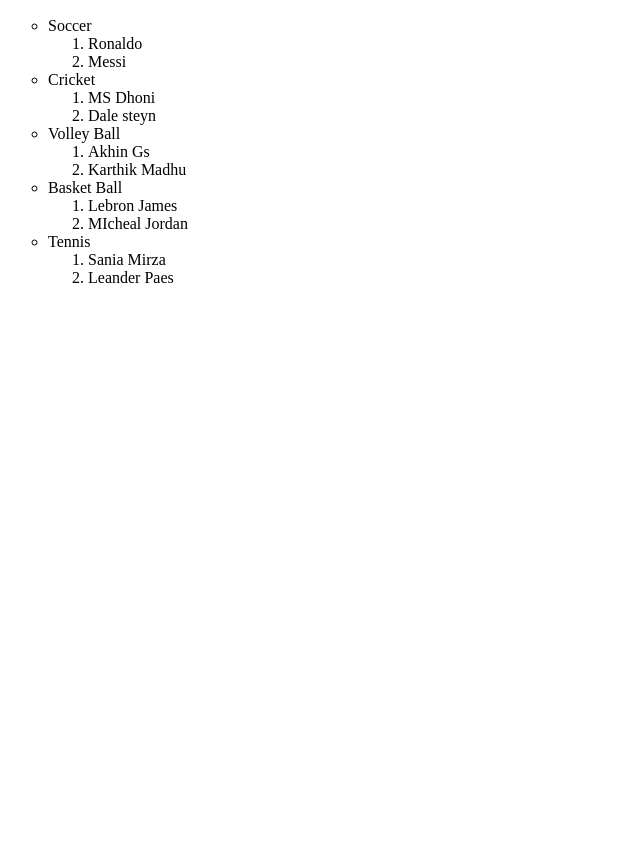
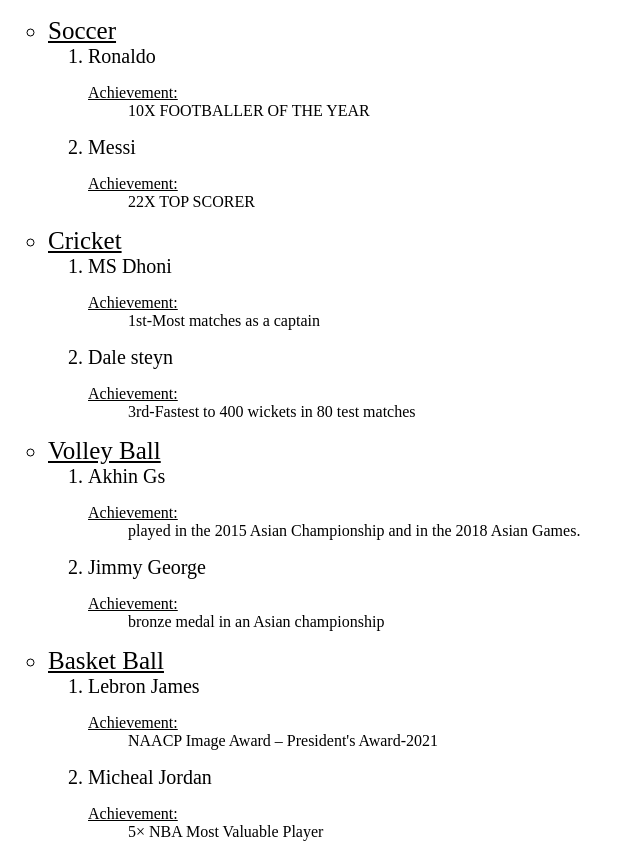
Before and after one commit to dmuthuraaj/favourite-sports, a plain HTML site: page index.html in a window 1280 px wide. Shown: the part 50-904 px from the top of the page, without its empty margins (0-640 px from the left). Before the commit the page ends 800 px from the top, so only its background shows below. Drawn offline with Linux system fonts and the light colour scheme.

Commit message:
Added achivements of all players

```diff
--- a/index.html
+++ b/index.html
@@ -6,36 +6,88 @@
         .list{
             list-style:circle;
         }
+        .sport{
+            text-decoration: underline;
+            font-size: 25px;
+            font-family: 'Times New Roman', Times, serif;
+        }
+        .name{
+            font-size: 20px;
+            font-family: 'Times New Roman', Times, serif;
+        }
+        dt{
+            text-decoration: underline;
+        }
     </style>
 </head>
 <body>
     <h2 class="heading">Favourite Sports</h2>
     <div class="fav-sports">
     <ul class="list">
-        <li>Soccer</li>
+        <li class="sport">Soccer</li>
         <ol>
-            <li>Ronaldo</li>
-            <li>Messi</li>
+            <li class="name">Ronaldo</li>
+            <dl>
+                <dt>Achievement:</dt>
+                <dd>10X FOOTBALLER OF THE YEAR</dd>
+            </dl>
+            <li class="name">Messi</li>
+            <dl>
+                <dt>Achievement:</dt>
+                <dd>22X TOP SCORER</dd>
+            </dl>
         </ol>
-        <li>Cricket</li>
+        <li class="sport">Cricket</li>
         <ol>
-            <li>MS Dhoni</li>
-            <li>Dale steyn</li>
+            <li class="name">MS Dhoni</li>
+            <dl>
+                <dt>Achievement:</dt>
+                <dd>1st-Most matches as a captain</dd>
+            </dl>
+            <li class="name">Dale steyn</li>
+            <dl>
+                <dt>Achievement:</dt>
+                <dd>3rd-Fastest to 400 wickets in 80 test matches</dd>
+            </dl>
         </ol>
-        <li>Volley Ball</li>
+        <li class="sport">Volley Ball</li>
         <ol>
-            <li>Akhin Gs</li>
-            <li>Karthik Madhu</li>
+            <li class="name">Akhin Gs</li>
+            <dl>
+                <dt>Achievement:</dt>
+                <dd>played in the 2015 Asian Championship and in the 2018 Asian Games.</dd>
+            </dl>
+            <li class="name">Jimmy George</li>
+            <dl>
+                <dt>Achievement:</dt>
+                <dd>bronze medal in an Asian championship</dd>
+            </dl>
         </ol>
-        <li>Basket Ball</li>
+        <li class="sport">Basket Ball</li>
         <ol>
-            <li>Lebron James</li>
-            <li>MIcheal Jordan</li>
+            <li class="name">Lebron James</li>
+            <dl>
+                <dt>Achievement:</dt>
+                <dd>NAACP Image Award – President's Award-2021</dd>
+            </dl>
+            <li class="name">Micheal Jordan</li>
+            <dl>
+                <dt>Achievement:</dt>
+                <dd>5× NBA Most Valuable Player</dd>
+            </dl>
         </ol>
-        <li>Tennis</li>
+        <li class="sport">Tennis</li>
         <ol>
-            <li>Sania Mirza</li>
-            <li>Leander Paes</li>
+            <li class="name">Sania Mirza</li>
+            <dl>
+                <dt>Achievement:</dt>
+                <dd>Padma Bhusan-2016</dd>
+            </dl>
+            <li class="name">Leander Paes</li>
+            <dl>
+                <dt>Achievement:</dt>
+                <dd>Seven Olympic appearances</dd>
+            </dl>
         </ol>
     </ul>
 </div>
```
